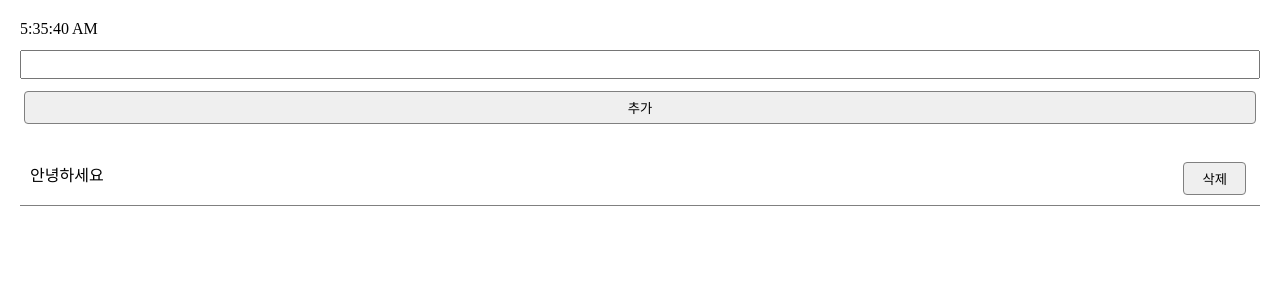
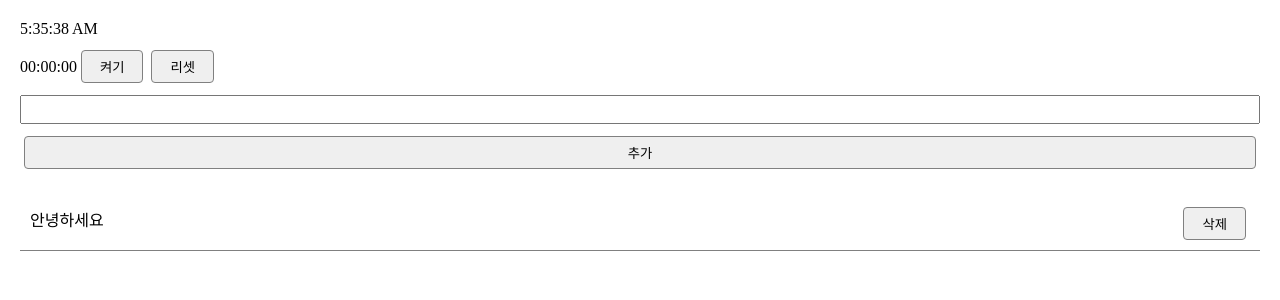
Before and after one commit to Kwonyeojiny/TODO_React, a React (Vite) app: page / in a window 1280 px wide. Shown: the top 300 px of the page. Built offline with nearby package versions, Linux system fonts and the light colour scheme.

Commit message:
스탑워치 기능구현

```diff
--- a/src/App.jsx
+++ b/src/App.jsx
@@ -3,6 +3,7 @@ import './App.css'
 import TodoInput from './components/TodoInput'
 import TodoList from './components/TodoList'
 import Clock from './components/Clock'
+import StopWatch from './components/StopWatch'
 
 function App() {
   const [todo, setTodo] = useState([
@@ -12,6 +13,7 @@ function App() {
   return (
     <>
       <Clock />
+      <StopWatch/>
       <TodoInput setTodo={setTodo}/>
       <TodoList todo={todo} setTodo={setTodo}/>
     </>
--- a/src/components/Clock.jsx
+++ b/src/components/Clock.jsx
@@ -14,5 +14,4 @@ const Clock = () => {
   )
 }
 
-
 export default Clock;
--- /dev/null
+++ b/src/components/StopWatch.jsx
@@ -0,0 +1,43 @@
+import { useEffect, useRef, useState } from "react";
+
+const StopWatch = () => {
+
+  const [time, setTime] = useState(0)
+  const [isOn, setIsOn] = useState(false)
+  const timerRef = useRef(null)
+
+  useEffect(() => {
+    if(isOn === true){
+      const timerId = setInterval(()=>{
+        setTime(prev => prev + 1 )
+      },1000)
+      timerRef.current = timerId;
+    }
+    else{
+      clearInterval(timerRef.current);
+    }
+  },[isOn])
+
+  return(
+    <div>
+      {formatTime(time)}
+      <button onClick={()=>setIsOn(prev => !prev)} >{isOn ? "끄기" : "켜기"}</button>
+      <button onClick={()=>{
+        setTime(0);
+        setIsOn(false)
+      }} >리셋</button>
+    </div>
+  )
+}
+
+const formatTime = (seconds) => {
+  // 1시간 : 3600초
+  // 1분 : 60초
+  const timeString =
+    `${String(Math.floor(seconds / 3600)).padStart(2,"0")
+    }:${String(Math.floor((seconds  % 3600) / 60)).padStart(2,"0")
+    }:${String(seconds%60).padStart(2,"0")}`
+  return timeString;
+}
+
+export default StopWatch;
```
